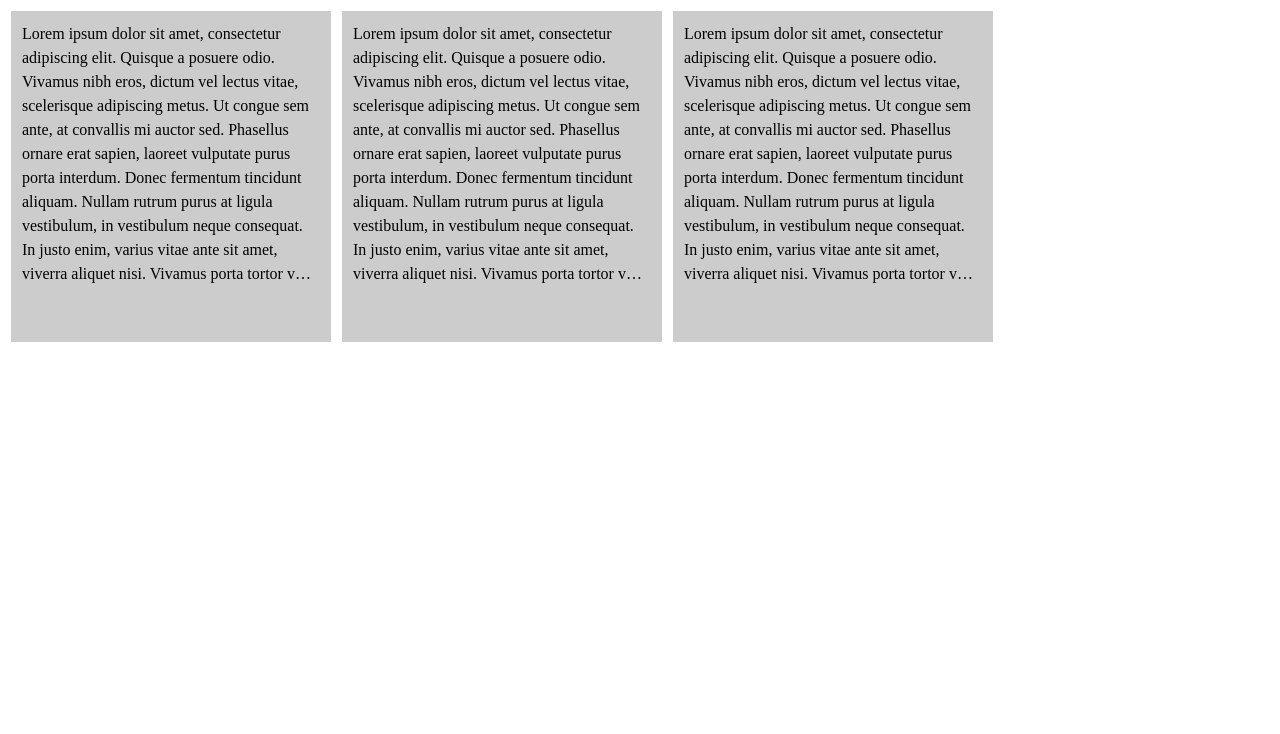
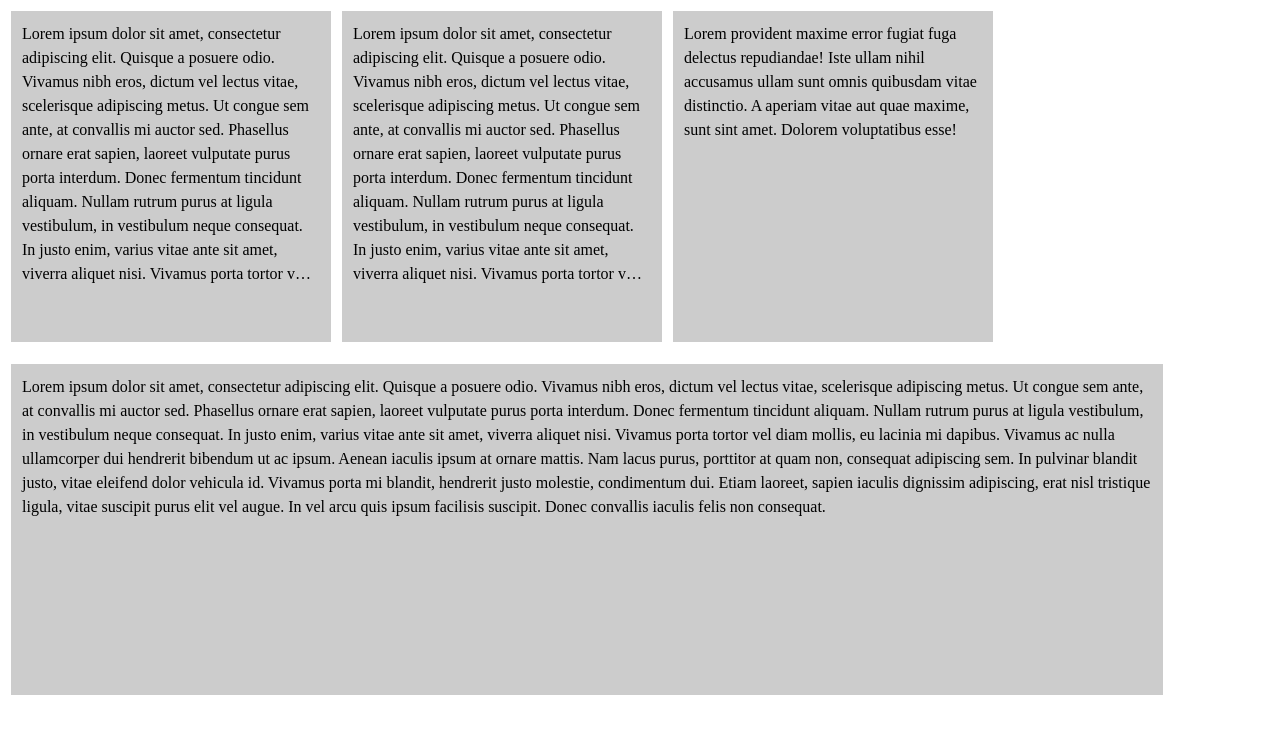
Before and after one commit to chriskjaer/ellipsme, a website: page index.html in a window 1280 px wide. Drawn offline with Linux system fonts and the light colour scheme.

Commit message:
dont truncate if there is room for all chars

```diff
--- a/ellipsme.js
+++ b/ellipsme.js
@@ -24,7 +24,9 @@ var ellipsme = (function () {
 
   function truncateItems(items) {
     [].forEach.call(items, function(item) {
-      item.innerHTML = item.originalText.slice(0, getMaxChars(item)) + '…';
+      var maxChars = getMaxChars(item),
+          ellipse = maxChars >= item.originalText.length ? '' : '…';
+      item.innerHTML = item.originalText.slice(0, maxChars) + ellipse;
     });
   }
 
--- a/index.html
+++ b/index.html
@@ -10,7 +10,8 @@
       line-height: 1.5;
       margin: 11px 0;
     }
-    div {
+
+    .box {
       height: 0;
       width: 25%;
       float: left;
@@ -19,6 +20,11 @@
       margin-bottom: 22px;
       background-color: #ccc;
     }
+
+    .box--large {
+      width: 90%;
+    }
+
     p {
       margin-top: 0;
     }
@@ -38,6 +44,10 @@
   </div>
 
   <div class="box">
+    <p class="js-ellipsme">Lorem provident maxime error fugiat fuga delectus repudiandae! Iste ullam nihil accusamus ullam sunt omnis quibusdam vitae distinctio. A aperiam vitae aut quae maxime, sunt sint amet. Dolorem voluptatibus esse!</p>
+  </div>
+
+  <div class="box box--large">
     <p class="js-ellipsme">
       Lorem ipsum dolor sit amet, consectetur adipiscing elit. Quisque a posuere odio. Vivamus nibh eros, dictum vel lectus vitae, scelerisque adipiscing metus. Ut congue sem ante, at convallis mi auctor sed. Phasellus ornare erat sapien, laoreet vulputate purus porta interdum. Donec fermentum tincidunt aliquam. Nullam rutrum purus at ligula vestibulum, in vestibulum neque consequat. In justo enim, varius vitae ante sit amet, viverra aliquet nisi. Vivamus porta tortor vel diam mollis, eu lacinia mi dapibus. Vivamus ac nulla ullamcorper dui hendrerit bibendum ut ac ipsum. Aenean iaculis ipsum at ornare mattis. Nam lacus purus, porttitor at quam non, consequat adipiscing sem. In pulvinar blandit justo, vitae eleifend dolor vehicula id. Vivamus porta mi blandit, hendrerit justo molestie, condimentum dui. Etiam laoreet, sapien iaculis dignissim adipiscing, erat nisl tristique ligula, vitae suscipit purus elit vel augue. In vel arcu quis ipsum facilisis suscipit. Donec convallis iaculis felis non consequat.
     </p>
```
Also changed, not shown: ellipsme.min.js.
